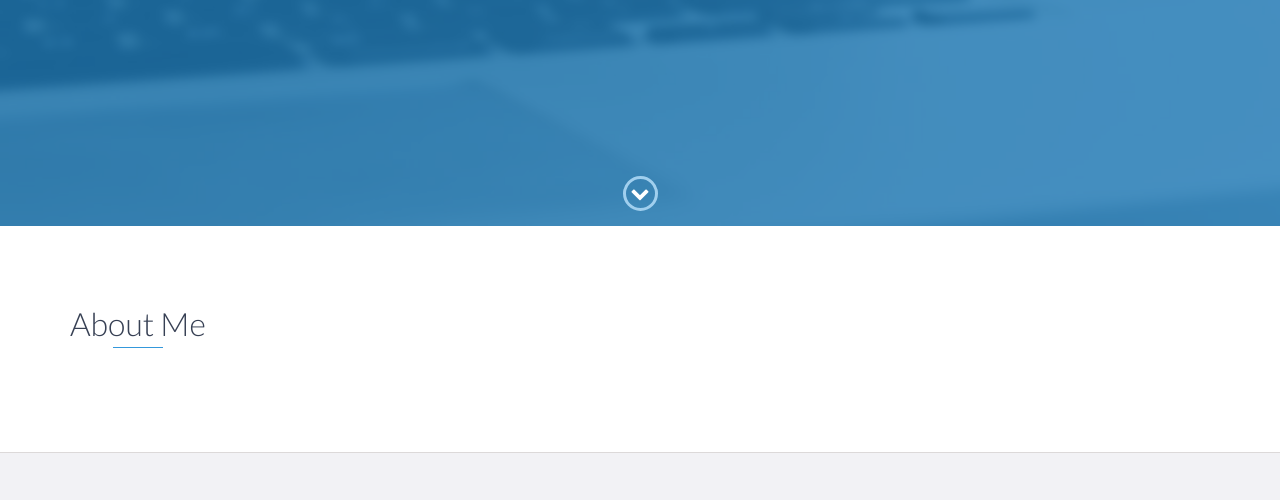
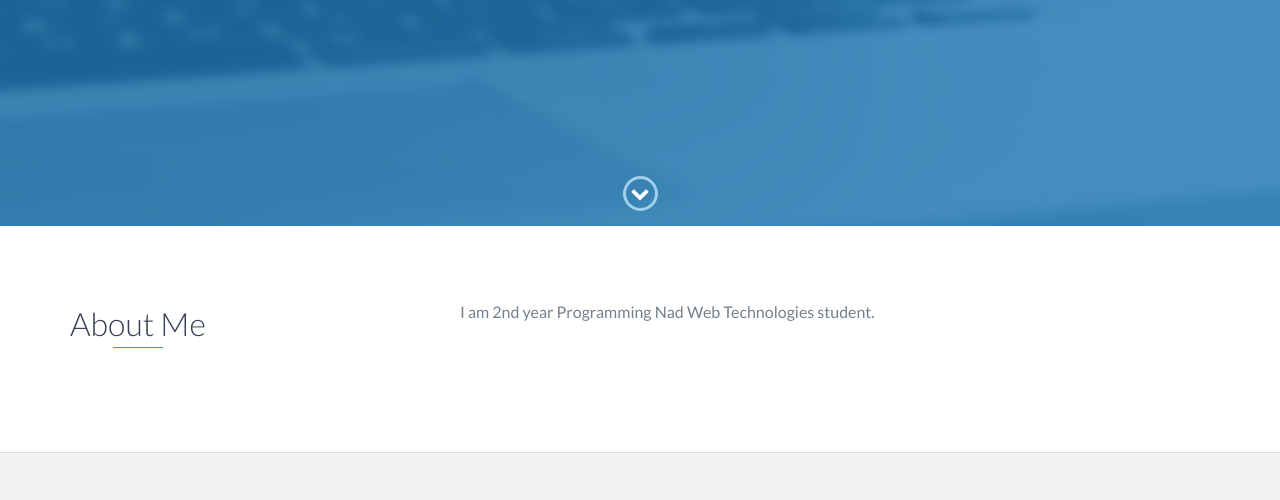
Before and after one commit to ranulfjn/portfolio, a website: page index.html in a window 1280 px wide. Shown: the part 574-1074 px from the top of the page. Drawn offline with nearby package versions, Linux system fonts and the light colour scheme.

Commit message:
projects

```diff
--- a/index.html
+++ b/index.html
@@ -73,7 +73,7 @@
                 </div>
                 <div class="col-md-8">
                     <p>
-
+                       I am 2nd year Programming Nad Web Technologies student.
                     </p>
                 </div>
             </div>
```
